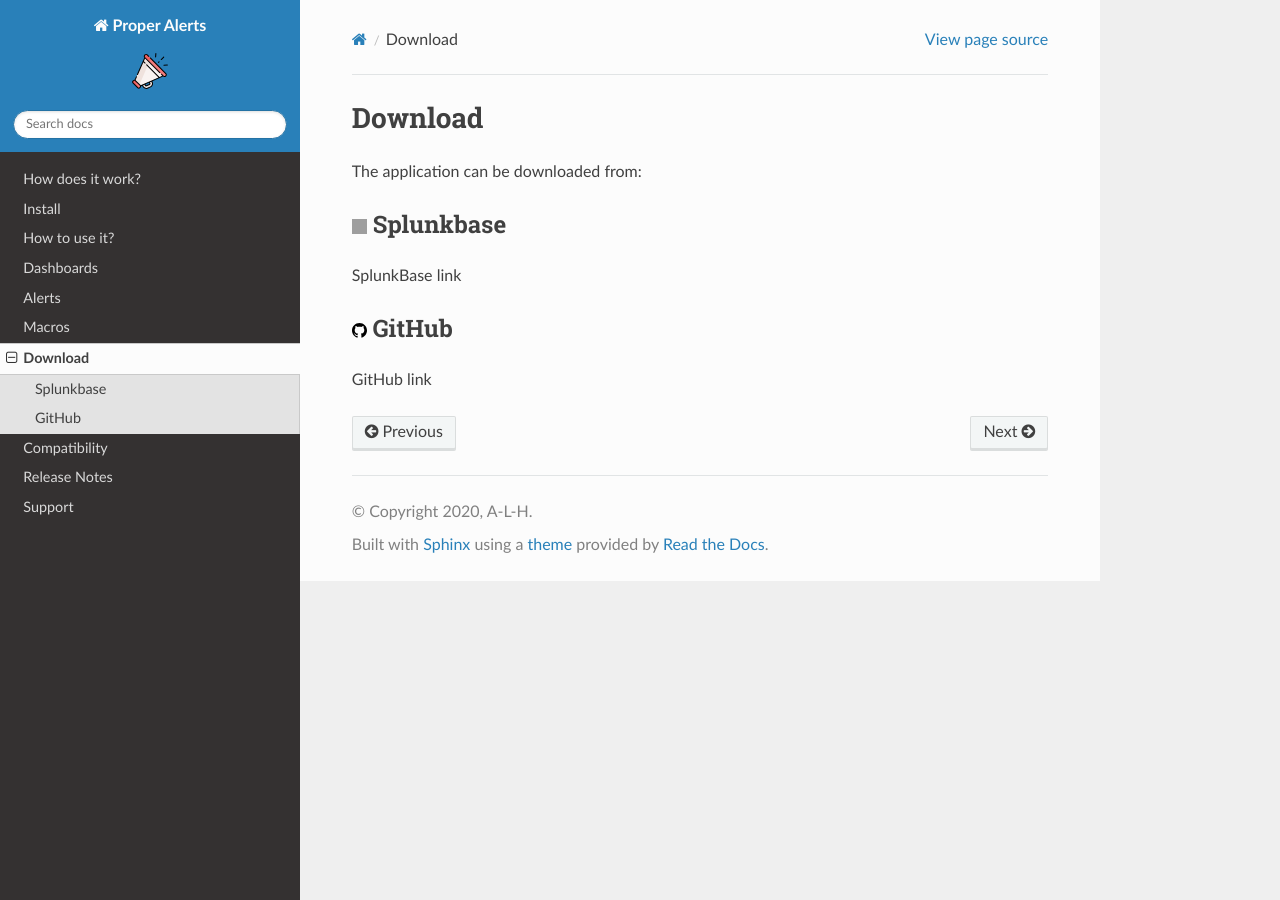
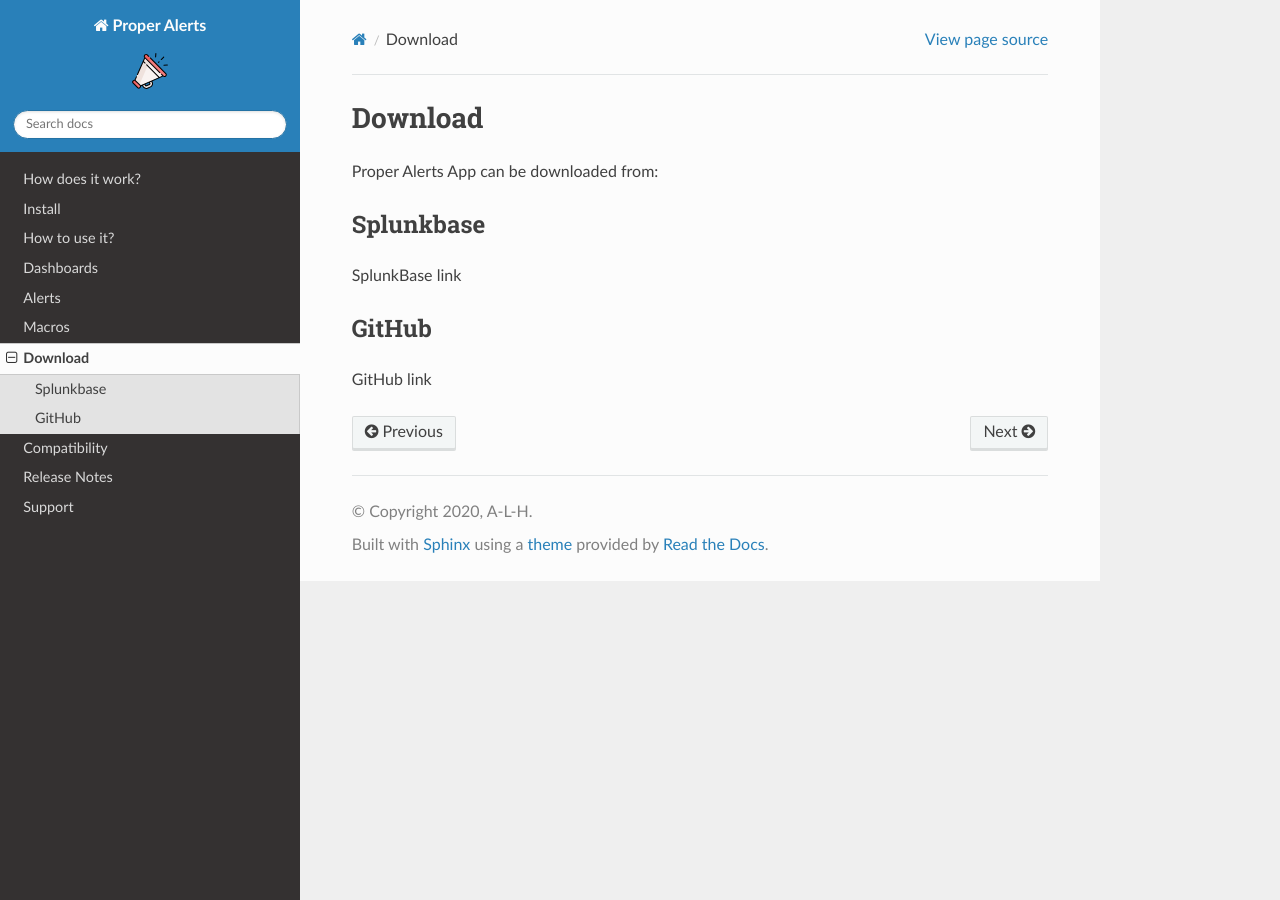
Before and after one commit to a-l-h/splunk-app-proper-alerts, a Sphinx documentation site: the page built from doc/download.rst, in a window 1280 px wide. Built offline with Sphinx 7.4.7 and the Read the Docs theme 2.0.0, drawn with Linux system fonts in a browser that asks for light colours; grey boxes are pictures that could not be loaded.

Commit message:
Update download.rst

```diff
--- a/doc/download.rst
+++ b/doc/download.rst
@@ -1,22 +1,14 @@
-.. |splunk| image:: img/spk.svg
-        :height: 15px
-        :width: 15px
-
-.. |github| image:: img/git.svg
-        :height: 15px
-        :width: 15px
-
 Download
 ========
 
-The application can be downloaded from:
+Proper Alerts App can be downloaded from:
 
-|splunk| Splunkbase
--------------------
+Splunkbase
+----------
 
 SplunkBase link
 
-|github| GitHub
----------------
+GitHub
+------
 
 GitHub link
```
